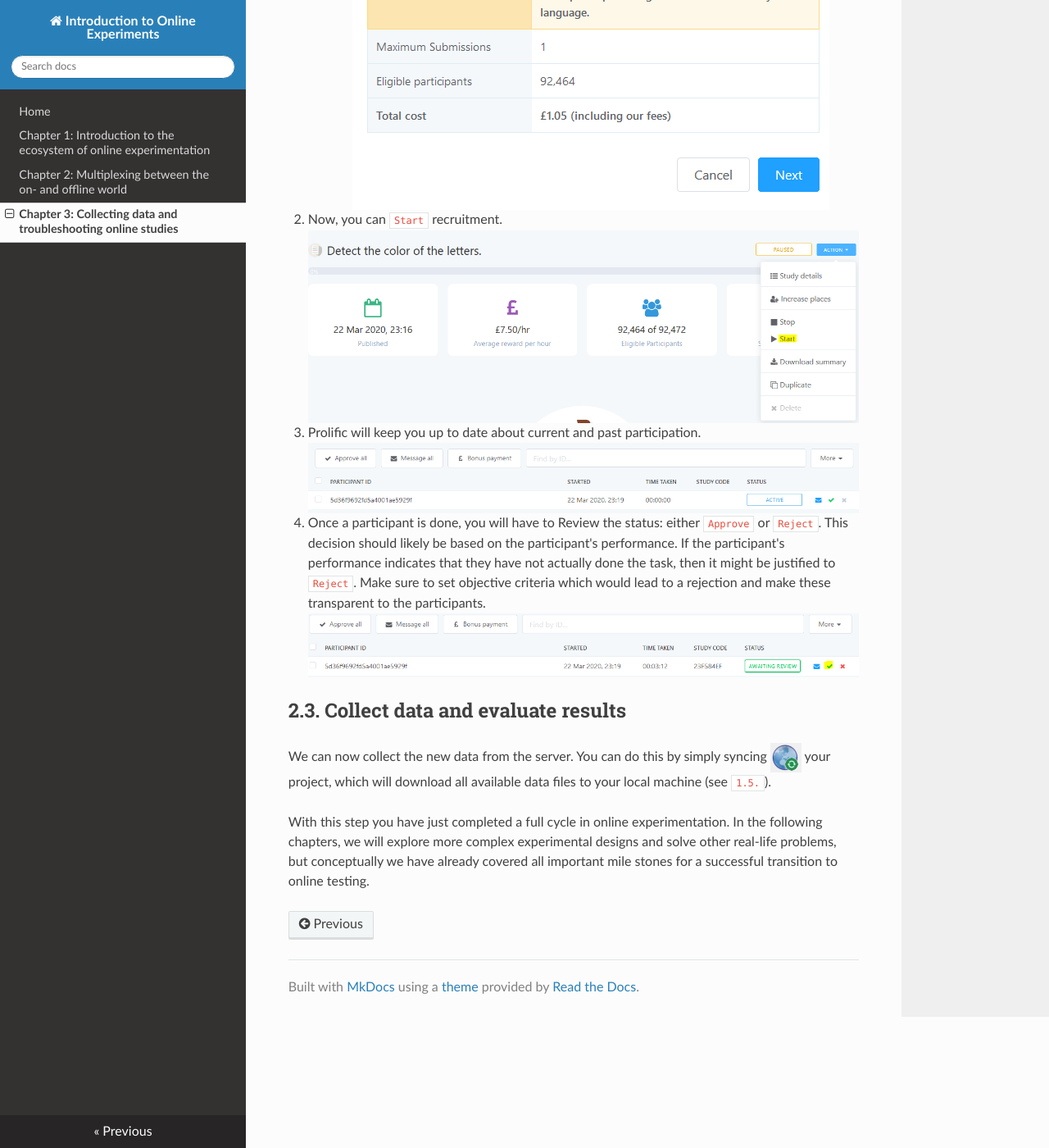
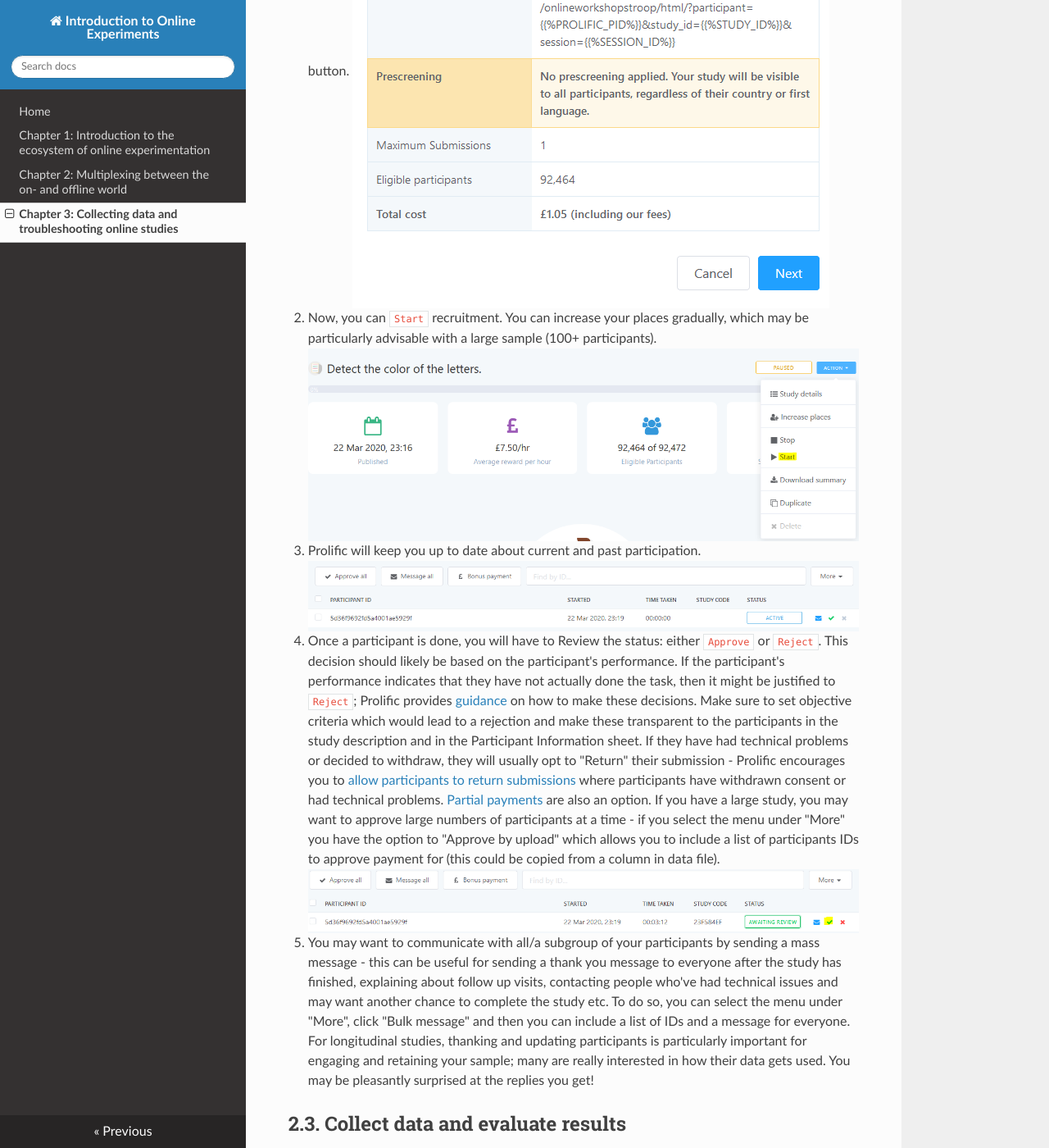
Before and after one commit to onlinews/online_ws, an MkDocs documentation site: the page built from docs/Ch_3_CollectingData.md, in a window 1280 px wide and 1400 px high, scrolled down 12173 px. Shown: the whole window at 82% size. Built offline with MkDocs 1.6.1, drawn with Linux system fonts in a browser that asks for light colours; nearby versions of some CDN libraries; some of the changed text lies outside the part shown.

Commit message:
Update Ch_3_CollectingData.md

````diff
--- a/docs/Ch_3_CollectingData.md
+++ b/docs/Ch_3_CollectingData.md
@@ -138,6 +138,8 @@
 
 The take home message from the script (in case you didn't go down this analysis rabbit hole) is that it seems like all the important variables are being logged and the data looks OK.
 
+It is also worth thinking about how you can be confident that participants have stayed engaged during your study. You may want to determine some parameters from task performance that will be useful, based on your pilot data. You may also want to include attention check questions or task understanding questions.
+
 # 2. Advertise your study
 If we are happy with how the piloting worked out and have probably done a couple of additional pilot tests, we might feel ready to advertise our study to actual participants.
 
@@ -189,14 +191,16 @@
 1. Go to your ```Unpublished``` studies, select the one you want to publish and hit the ```Publish ``` button.
 ![Link Study to Prolific](./img/LinkToProlific6.PNG)
 
-2. Now, you can ```Start ``` recruitment.
+2. Now, you can ```Start ``` recruitment. You can increase your places gradually, which may be particularly advisable with a large sample (100+ participants).
 ![Link Study to Prolific](./img/LinkToProlific7.PNG)
 
 3. Prolific will keep you up to date about current and past participation.
 ![Link Study to Prolific](./img/LinkToProlific8.PNG)
 
-4. Once a participant is done, you will have to Review the status: either ```Approve``` or ```Reject```. This decision should likely be based on the participant's performance. If the participant's performance indicates that they have not actually done the task, then it might be justified to ```Reject```. Make sure to set objective criteria which would lead to a rejection and make these transparent to the participants.
+4. Once a participant is done, you will have to Review the status: either ```Approve``` or ```Reject```. This decision should likely be based on the participant's performance. If the participant's performance indicates that they have not actually done the task, then it might be justified to ```Reject```; Prolific provides [guidance](https://researcher-help.prolific.co/hc/en-gb/articles/360009092394-Reviewing-submissions-How-do-I-decide-who-to-accept-reject-) on how to make these decisions. Make sure to set objective criteria which would lead to a rejection and make these transparent to the participants in the study description and in the Participant Information sheet. If they have had technical problems or decided to withdraw, they will usually opt to "Return" their submission - Prolific encourages you to [allow participants to return submissions](https://researcher-help.prolific.co/hc/en-gb/articles/360014583000-Return-vs-Reject-When-should-I-ask-a-participant-to-return-their-submission-) where participants have withdrawn consent or had technical problems. [Partial payments](https://researcher-help.prolific.co/hc/en-gb/articles/360009221013-Partial-payments) are also an option. If you have a large study, you may want to approve large numbers of participants at a time - if you select the menu under "More" you have the option to "Approve by upload" which allows you to include a list of participants IDs to approve payment for (this could be copied from a column in data file).
 ![Link Study to Prolific](./img/LinkToProlific9.PNG)
+
+5. You may want to communicate with all/a subgroup of your participants by sending a mass message - this can be useful for sending a thank you message to everyone after the study has finished, explaining about follow up visits, contacting people who've had technical issues and may want another chance to complete the study etc. To do so, you can select the menu under "More", click "Bulk message" and then you can include a list of IDs and a message for everyone. For longitudinal studies, thanking and updating participants is particularly important for engaging and retaining your sample; many are really interested in how their data gets used. You may be pleasantly surprised at the replies you get!
 
 ## 2.3. Collect data and evaluate results
 We can now collect the new data from the server. You can do this by simply syncing ![Sync](./img/Sync.PNG) your project, which will download all available data files to your local machine (see ```1.5.```).
````
